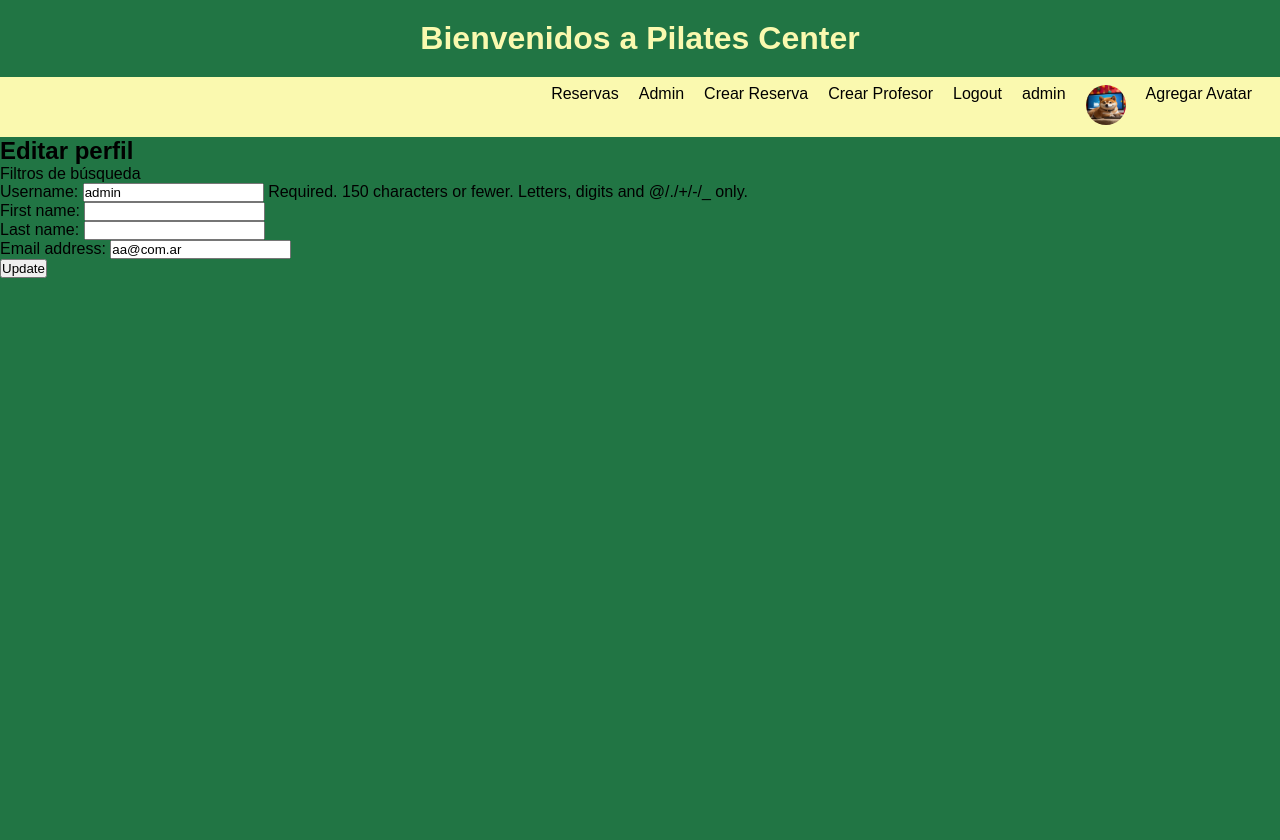
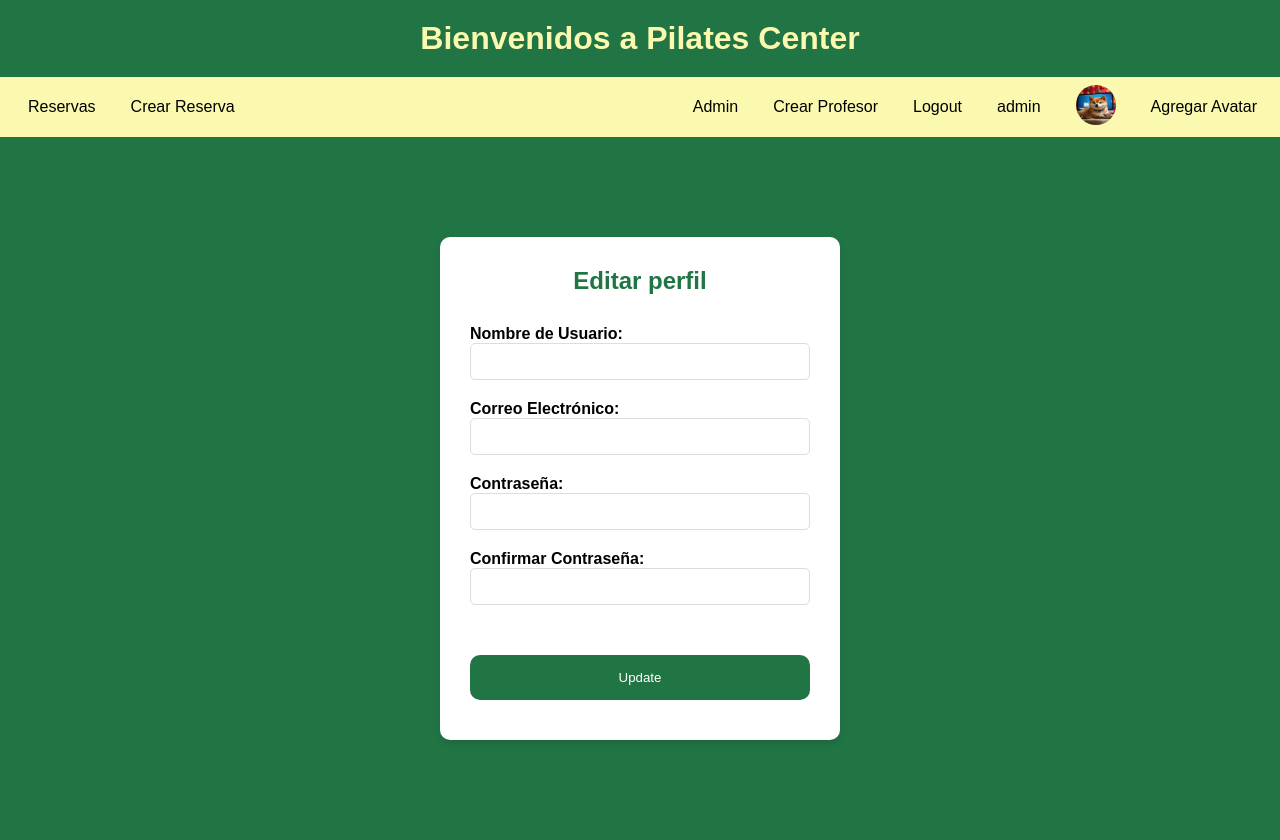
Before and after one commit to MANCINOMELINA/Proyecto-Final, a Django app: page /reserves/editar-perfil/ in a window 1280 px wide. Before the commit the page ends 278 px from the top, so only its background shows below. Run offline with Django 5.2, Linux system fonts and the light colour scheme; a user stored in the database is signed in; data comes from the database, SQL or seed files in the repository; both versions use the stored data as it was after the commit.

Commit message:
actualizacion

```diff
--- a/PilatesCenter/reserves/templates/reserves/home.html
+++ b/PilatesCenter/reserves/templates/reserves/home.html
@@ -2,11 +2,29 @@
 <!DOCTYPE html>
 <html lang="en">
 <head>
-    <meta charset="UTF-8" />
-    <meta name="viewport" content="width=device-width, initial-scale=1.0" />
+  <meta charset="UTF-8">
+  <meta name="viewport" content="width=device-width, initial-scale=1.0">
   <title>Pilates Center</title>
-    <link rel="stylesheet" href="{% static 'reserves/styleshome.css' %} " />
-    <link rel="icon" href="{% static 'reserves/LOGO.ico' %} " />
+  <link rel="stylesheet" href="{% static 'reserves/styleshome.css' %}">
+  <link rel="icon" href="{% static 'reserves/LOGO.ico' %}">
+  <style>
+    /* Estilos para la barra de navegación */
+    nav {
+      display: flex;
+      justify-content: space-between;
+      align-items: center;
+    }
+
+    /* Estilos para los elementos de la barra de navegación */
+    .navbar-nav {
+      display: flex;
+      align-items: center;
+    }
+
+    .nav-item {
+      margin-right: 15px; /* Espacio entre elementos */
+    }
+  </style>
 </head>
 <body>
   <header>
@@ -15,24 +33,26 @@
     </div>
   </header>
   <nav>
-      <ul><!-- Pedir crear dropdown -->
-        <li>
-          <a href="/reserves/list">Reservas</a>
+    <ul class="navbar-nav">
+      <li class="nav-item">
+        <a class="nav-link" href="/reserves/list">Reservas</a>
       </li>
-        <li>
-          <a href="/admin/">Admin</a>
+      <li class="nav-item">
+        <a class="nav-link" href="/reserves/create/clases/">Crear Reserva</a>
       </li>
-        <li>
-          <a href="/reserves/create/clases/">Crear Reserva</a>
+    </ul>
+    <ul class="navbar-nav">
+      <li class="nav-item">
+        <a class="nav-link" href="/admin/">Admin</a>
       </li>
-        <li>
-          <a href="/reserves/create/profesor/">Crear Profesor</a>
+      <li class="nav-item">
+        <a class="nav-link" href="/reserves/create/profesor/">Crear Profesor</a>
       </li>
-        <li>
+      <li class="nav-item">
         {% if user.is_authenticated %}
         <a class="nav-link" href="{% url 'logout' %}">Logout</a>
         </li>
-        <li>
+        <li class="nav-item">
         <a class="nav-link" href="{% url 'editar-perfil' %}">{{ user }}</a>
         </li>
         <li class="nav-item">
@@ -42,11 +62,10 @@
           <li class="nav-item">
               <a href="{% url 'avatar_add' %}" class="nav-link">Agregar Avatar</a>
         </li>
-        <li>
         {% else %}
         <a class="nav-link" href="{% url 'login' %}">Login</a>
         </li>
-        <li>
+        <li class="nav-item">
         <a class="nav-link" href="{% url 'crear-usuario' %}">Crear Usuario</a>
         </li>
         {% endif %}
--- a/PilatesCenter/reserves/templates/reserves/user_edit_form.html
+++ b/PilatesCenter/reserves/templates/reserves/user_edit_form.html
@@ -3,25 +3,102 @@
 {% block title %}Editar Perfil{% endblock %}
 
 {% block content %}
-<section class="py-5">
+<style>
+  /* Reset CSS básico */
+  * {
+    margin: 0;
+    padding: 0;
+    box-sizing: border-box;
+  }
+
+  body {
+    font-family: sans-serif;
+    background-color: #217544;
+  }
+
+  /* Estilos para el contenedor principal */
+  .login-container {
+    max-width: 400px;
+    margin: 100px auto;
+    background-color: #fff;
+    border-radius: 10px;
+    box-shadow: 0 4px 6px rgba(0, 0, 0, 0.1);
+    padding: 30px;
+  }
+
+  /* Estilos para el título */
+  .login-header {
+    text-align: center;
+    margin-bottom: 30px;
+    color: #217544;
+    font-size: 24px;
+    font-weight: bold;
+  }
+
+  /* Estilos para los campos de entrada */
+  .login-input {
+    width: 100%;
+    padding: 10px;
+    margin-bottom: 20px;
+    border-radius: 5px;
+    border: 1px solid #ddd;
+  }
+
+  /* Estilos para el botón de actualización */
+  .login-button {
+    width: 100%;
+    padding: 15px;
+    border: none;
+    border-radius: 10px;
+    background-color: #217544;
+    color: #fff;
+    cursor: pointer;
+    margin-top: 30px;
+    margin-bottom: 10px;
+  }
+
+  /* Estilos para el botón de actualización al pasar el cursor */
+  .login-button:hover {
+    background-color: #73c9a6;
+  }
+
+  /* Estilos para las etiquetas */
+  label {
+    font-weight: bold;
+  }
+</style>
+
 <div class="container">
-        <h2 class="mb-4">Editar perfil</h2>
-        <div class="row">
-            <div class="col-lg-8 mx-auto">
-                <div class="card shadow-sm">
-                    <div class="card-header">
-                        Filtros de búsqueda
+  <div class="row justify-content-center">
+    <div class="col-md-6">
+      <div class="card mt-5 login-container">
+        <div class="card-header login-header">
+          Editar perfil
         </div>
         <div class="card-body">
           <form method="post">
             {% csrf_token %}
-                            {{ form.as_p }}
-                            <button type="submit" class="btn btn-primary">Update</button>
+            <div class="form-group">
+              <label for="username">Nombre de Usuario:</label>
+              <input type="text" id="username" name="username" class="form-control login-input">
+            </div>
+            <div class="form-group">
+              <label for="email">Correo Electrónico:</label>
+              <input type="email" id="email" name="email" class="form-control login-input">
+            </div>
+            <div class="form-group">
+              <label for="password">Contraseña:</label>
+              <input type="password" id="password" name="password" class="form-control login-input">
+            </div>
+            <div class="form-group">
+              <label for="confirm_password">Confirmar Contraseña:</label>
+              <input type="password" id="confirm_password" name="confirm_password" class="form-control login-input">
+            </div>
+            <input type="submit" class="btn btn-primary login-button" value="Update">
           </form>
         </div>
       </div>
     </div>
   </div>
 </div>
-</section>
 {% endblock %}
```
Also changed, not shown: PilatesCenter/reserves/templates/reserves/crear_usuario.html (+61 -3 lines), PilatesCenter/reserves/templates/reserves/login.html (+71 -6 lines), PilatesCenter/db.sqlite3. Lines whose indentation alone changed are shown as unchanged.
